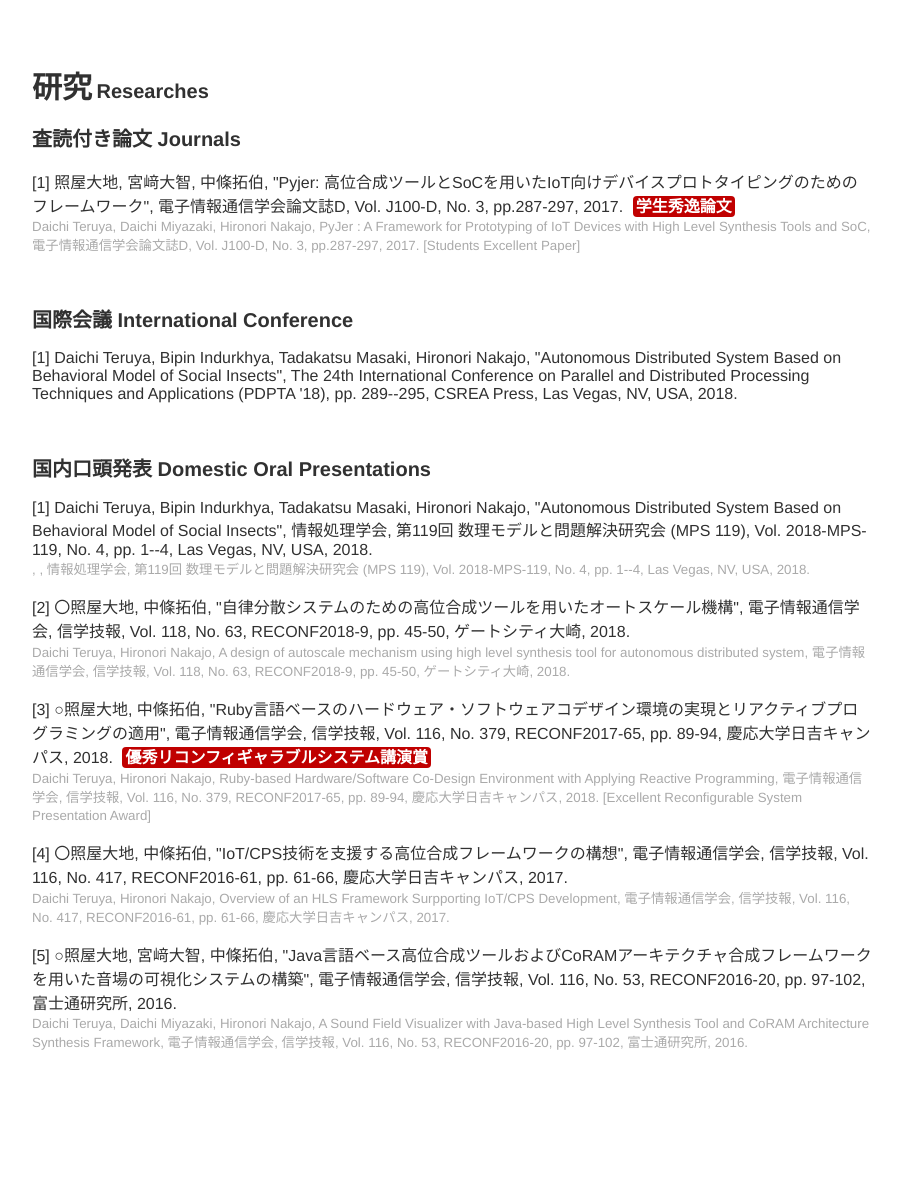
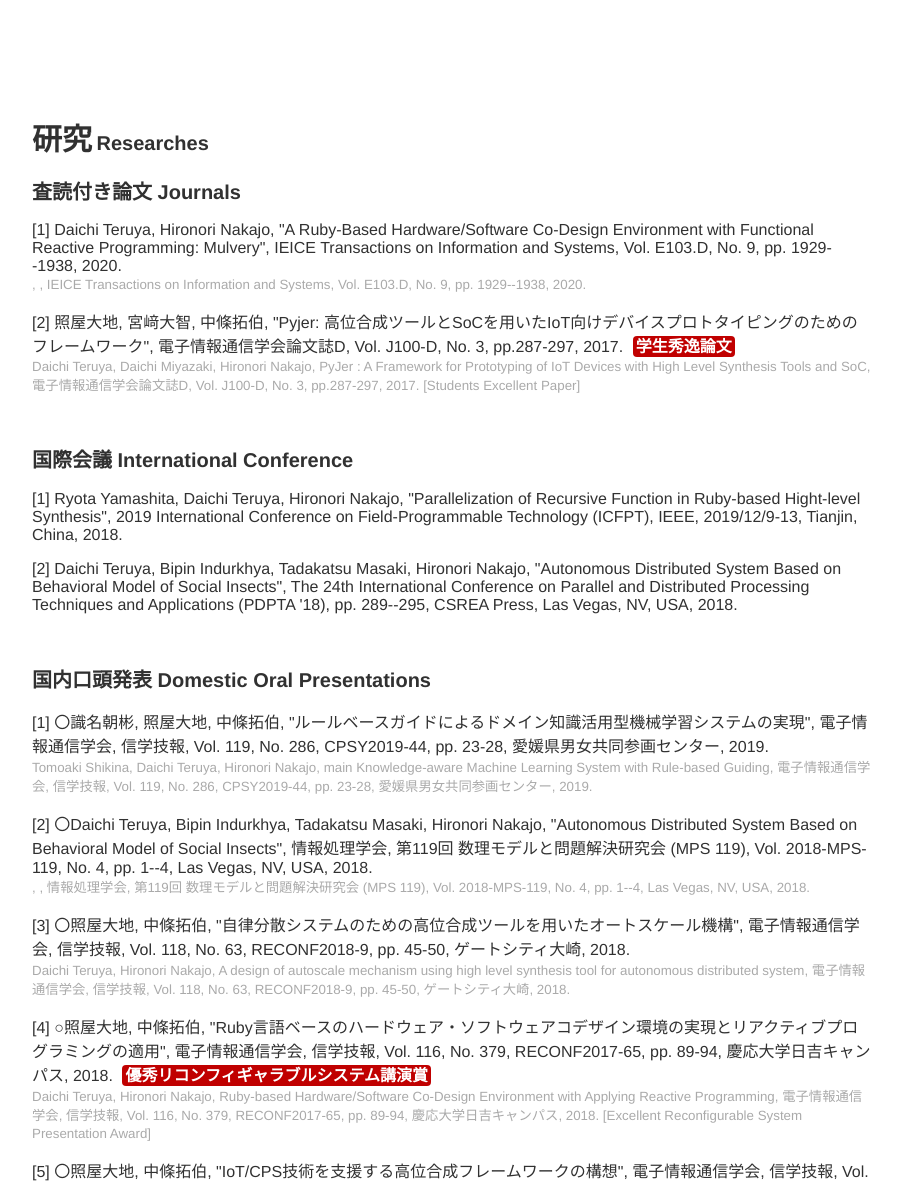
Before and after one commit to maruuusa83/profile, a plain HTML site: page index.html in a window 1280 px wide. Shown: the part 2230-3413 px from the top of the page, without its empty margins (188-1089 px from the left). Drawn offline with nearby package versions, Linux system fonts and the light colour scheme.

Commit message:
update info

```diff
--- a/index.html
+++ b/index.html
@@ -58,7 +58,6 @@
       <div class="text">
         <ul>
           <li>国立東京農工大学 工学府 博士前期課程 電子情報工学専攻 知能・情報工学専修 中條研究室<span class="en">Doctral Course Student, Nakajo Lab., Intelligence and Information Engineering Cource, Dept. of Electronic and Information Engineering, Grad. Sch. of Eng., Tokyo University of Agriculture and Technology</span></li>
-          <li>日本学術振興会 特別研究員 DC1<span class="en">JSPS Research Fellowships for Young Scientists DC1</span></li>
           <li>平成29年度未踏IT人材発掘・育成事業 スーパークリエータ<span class="en">Certificated Super Creator of MITOU Program 2017</span></li>
         </ul>
       </div>
@@ -70,7 +69,9 @@
     <div>
       <h2>経歴</h2>
       <ul>
-          <li>Apr./2018 - now 国立東京農工大学 工学府 博士後期課程 電子情報工学専攻 知能・情報工学専修 中條研究室<span class="en">Doctoral Course Student, Intelligence and Information Engineering Course, Dept. of Electronic and Information Engeneering, Grad. Sch. of Eng., Tokyo University of Agriculture and Technology</span></li>
+        <li>Apr./2018 - now 国立東京農工大学 工学府 博士後期課程 電子情報工学専攻 知能・情報工学専修 中條研究室<span class="en">Doctoral Course Student, Intelligence and Information Engineering Course, Dept. of Electronic and Information Engeneering, Grad. Sch. of Eng., Tokyo University of Agriculture and Technology</span></li>
+        <li>Apr./2018 - Mar./2020 日本学術振興会 特別研究員 DC1<span class="en">JSPS Research Fellowships for Young Scientists DC1</span></li>
+        <li>Jun./2019 - Nov./2019 Visiting Ph.D. Student, Dept. of Electrical and Computer Engineering, University of Toronto</li>
         <li>Apr./2017 - Mar./2018 国立東京農工大学 工学府 博士前期課程 情報工学専攻 中條研究室<span class="important">早期卒業</span><span class="en">Master of Eng., Nakajo Lab., Dept. of Computer and Information Sciences, Grad. Sch. of Eng., Tokyo University of Agriculture and Technology [Early Completion]</span></li>
         <li>Apr./2015 - Mar./2017 国立東京農工大学 工学部 情報工学科 中條研究室<span class="en">Bachelor of Eng., Nakajo Lab., Dept. of Computer and Information Sciences, Tokyo University of Agriculture and Technology</span></li>
         <li>Apr./2010 - Mar./2015 国立沖縄工業高等専門学校 メディア情報工学科 正木研究室<span class="en">Foundation Degree of Eng., Masaki Lab., Department of Media Information, National Institute of Technology, Okinawa Collage</span></li>
--- a/static/data.js
+++ b/static/data.js
@@ -1,6 +1,11 @@
 var data = {
   journals:
   [
+    { authors: "Daichi Teruya, Hironori Nakajo",
+      title: "A Ruby-Based Hardware/Software Co-Design Environment with Functional Reactive Programming: Mulvery",
+      bookinfo: "IEICE Transactions on Information and Systems, Vol. E103.D, No. 9, pp. 1929--1938",
+      year: 2020
+    },
     { authors: "照屋大地, 宮﨑大智, 中條拓伯",
       eauthors: "Daichi Teruya, Daichi Miyazaki, Hironori Nakajo",
       title: "Pyjer: 高位合成ツールとSoCを用いたIoT向けデバイスプロトタイピングのためのフレームワーク",
@@ -14,6 +19,12 @@ var data = {
   international_conf:
   [
     {
+      authors: "Ryota Yamashita, Daichi Teruya, Hironori Nakajo",
+      title: "Parallelization of Recursive Function in Ruby-based Hight-level Synthesis",
+      bookinfo: "2019 International Conference on Field-Programmable Technology (ICFPT), IEEE, 2019/12/9-13, Tianjin, China",
+      year: 2018,
+    },
+    {
       authors: "Daichi Teruya, Bipin Indurkhya, Tadakatsu Masaki, Hironori Nakajo",
       title: "Autonomous Distributed System Based on Behavioral Model of Social Insects",
       bookinfo: "The 24th International Conference on Parallel and Distributed Processing Techniques and Applications (PDPTA '18), pp. 289--295, CSREA Press, Las Vegas, NV, USA",
@@ -23,7 +34,14 @@ var data = {
   domestic_conf:
   [
     {
-      authors: "Daichi Teruya, Bipin Indurkhya, Tadakatsu Masaki, Hironori Nakajo",
+      authors: "〇識名朝彬, 照屋大地, 中條拓伯",
+      eauthors: "Tomoaki Shikina, Daichi Teruya, Hironori Nakajo",
+      title: "ルールベースガイドによるドメイン知識活用型機械学習システムの実現",
+      etitle: "main Knowledge-aware Machine Learning System with Rule-based Guiding",
+      bookinfo: "電子情報通信学会, 信学技報, Vol. 119, No. 286, CPSY2019-44, pp. 23-28, 愛媛県男女共同参画センター",
+      year: 2019
+    }, {
+      authors: "〇Daichi Teruya, Bipin Indurkhya, Tadakatsu Masaki, Hironori Nakajo",
       title: "Autonomous Distributed System Based on Behavioral Model of Social Insects",
       bookinfo: "情報処理学会, 第119回 数理モデルと問題解決研究会 (MPS 119), Vol. 2018-MPS-119, No. 4, pp. 1--4, Las Vegas, NV, USA",
       year: 2018,
```
